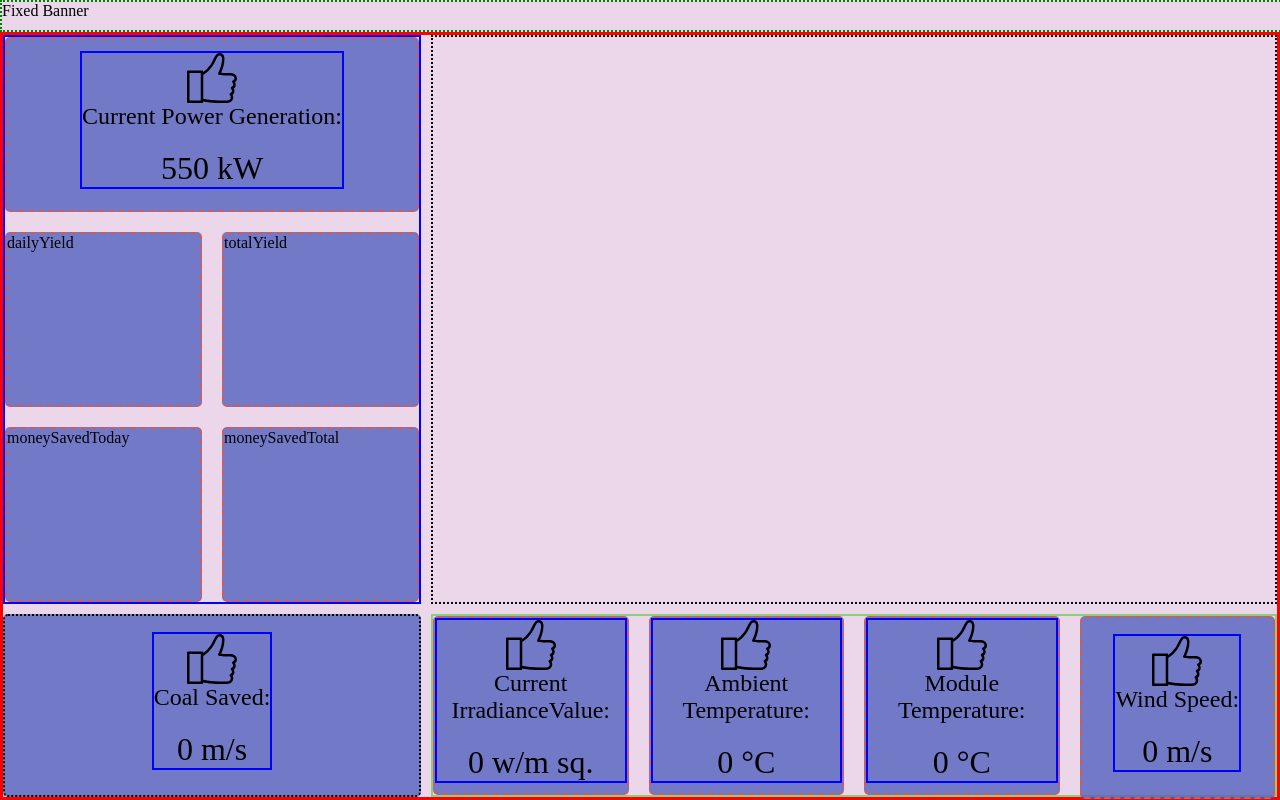
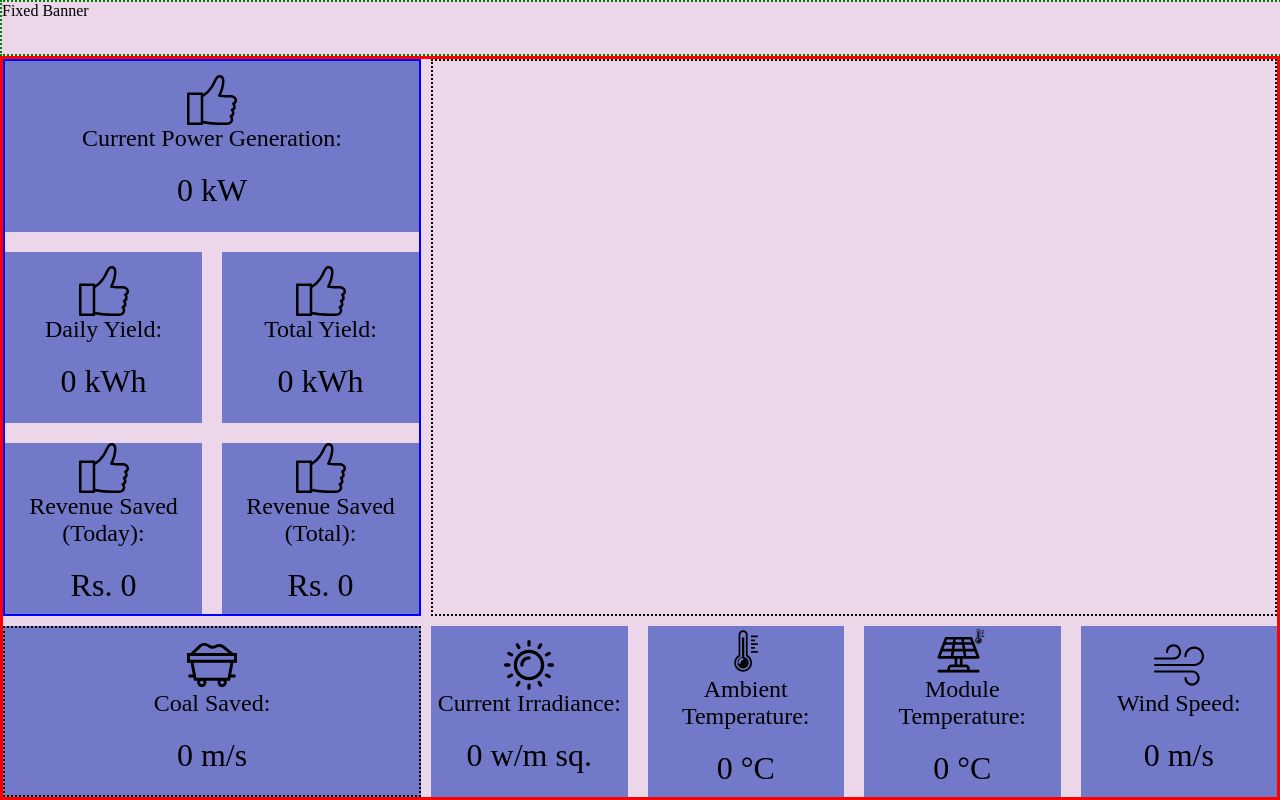
Before and after one commit to aliiqbal88/monitoringserver, a website with bundled scripts: page client/index.html in a window 1280 px wide. Built offline with nearby package versions, Linux system fonts and the light colour scheme; no server answers; a script that the page names is missing.

```diff
--- a/client/index.html
+++ b/client/index.html
@@ -43,10 +43,15 @@
   <!-- <script src="https://cdnjs.cloudflare.com/ajax/libs/Chart.js/2.4.0/Chart.bundle.js"></script> -->
   <script src="https://cdnjs.cloudflare.com/ajax/libs/moment.js/2.22.2/moment.min.js"></script>
   <script src="https://cdn.jsdelivr.net/npm/chart.js@2.8.0"></script>
+  <script src="https://code.jquery.com/jquery-3.5.0.min.js"
+  integrity="sha256-xNzN2a4ltkB44Mc/Jz3pT4iU1cmeR0FkXs4pru/JxaQ="
+  crossorigin="anonymous"></script>
 
+  <script src='./scripts/charting.js' type="module"> </script>
+  <script src='./scripts/other.js' type="module"> </script>
 
-  <script src="https://cdnjs.cloudflare.com/ajax/libs/hammer.js/2.0.8/hammer.js"></script>
-  <script src="https://cdnjs.cloudflare.com/ajax/libs/chartjs-plugin-zoom/0.6.3/chartjs-plugin-zoom.js"></script>
+  <!-- <script src="https://cdnjs.cloudflare.com/ajax/libs/hammer.js/2.0.8/hammer.js"></script> -->
+  <!-- <script src="https://cdnjs.cloudflare.com/ajax/libs/chartjs-plugin-zoom/0.6.3/chartjs-plugin-zoom.js"></script> -->
   <!-- <link rel="stylesheet" href="https://stackpath.bootstrapcdn.com/bootstrap/4.4.1/css/bootstrap.min.css"> -->
   <link rel="stylesheet" type="text/css" href="styleSheet.css">
   <title>My Chart.js charset</title>
@@ -68,26 +73,61 @@
         <div id="outputPower" class="box">
           <div class="allCenter">
             <div class="icon">
-              <img src="svg/like.svg" alt="like">
+              <img src="svg/like.svg" alt="like" class="iconDim">
             </div>
             Current Power Generation:
             <div id="outputPowerValue">
-              550 kW
+              0 kW
             </div>
           </div>
         </div>
 
-        <div id="dailyYield" class="box">
-          dailyYield
+        <div id="dailyYield" class="weatherStyle box">
+          <div class="allCenter">
+            <div class="icon">
+              <img src="svg/like.svg" alt="like" class="iconDim">
+            </div>
+            Daily Yield:
+            <div id="dailyYieldValue" class="weatherPlane">
+              0 kWh
+            </div>
+          </div>
         </div>
-        <div id="totalYield" class="box">
-          totalYield
+
+        <div id="totalYield" class="weatherStyle box">
+          <div class="allCenter">
+            <div class="icon">
+              <img src="svg/like.svg" alt="like" class="iconDim">
+            </div>
+            Total Yield:
+            <div id="totalYieldValue" class="weatherPlane">
+              0 kWh
+            </div>
+          </div>
         </div>
-        <div id="moneySavedToday" class="box">
-          moneySavedToday
+
+        <div id="moneySavedToday" class="weatherStyle box">
+          <div class="allCenter">
+            <div class="icon">
+              <img src="svg/like.svg" alt="like" class="iconDim">
+            </div>
+            Revenue Saved (Today):
+            <div id="moneySavedTodayValue" class="weatherPlane" >
+              Rs. 0
+            </div>
+          </div>
         </div>
-        <div id="moneySavedTotal" class="box">
-          moneySavedTotal
+
+        <div id="moneySavedTotal" class="weatherStyle box">
+          <div class="allCenter">
+            <div class="icon">
+              <img src="svg/like.svg" alt="like" class="iconDim">
+            </div>
+            Revenue Saved (Total):
+            <div id="moneySavedTotalValue" class="weatherPlane">
+              Rs. 0
+            </div>
+          </div>
         </div>
       </div>
 
@@ -95,9 +135,9 @@
         <div id="irradiance" class="weatherStyle box">
           <div class="allCenter">
             <div class="icon">
-              <img src="svg/like.svg" alt="like">
+              <img src="svg/sun.svg" alt="like" class="iconDim">
             </div>
-            Current IrradianceValue:
+            Current Irradiance:
             <div id="irradianceValue" class="weatherPlane">
               0 w/m sq.
             </div>
@@ -106,7 +146,7 @@
         <div id="ambientTemp" class="weatherStyle box">
           <div class="allCenter">
             <div class="icon">
-              <img src="svg/like.svg" alt="like">
+              <img src="svg/temperature.svg" alt="like" class="iconDim">
             </div>
             Ambient Temperature:
             <div id="ambientTempValue" class="weatherPlane">
@@ -117,7 +157,7 @@
         <div id="moduleTemp" class="weatherStyle box">
           <div class="allCenter">
             <div class="icon">
-              <img src="svg/like.svg" alt="like">
+              <img src="svg/solarTemp.svg" alt="like" class="iconDim">
             </div>
             Module Temperature:
             <div id="moduleTempValue" class="weatherPlane">
@@ -128,7 +168,7 @@
         <div id="windSpeed" class="weatherStyle box hheight">
           <div class="allCenter">
             <div class="icon">
-              <img src="svg/like.svg" alt="like">
+              <img src="svg/wind.svg" alt="like" class="iconDim">
             </div>
             Wind Speed:
             <div id="windSpeedValue" class="weatherPlane">
@@ -139,9 +179,10 @@
       </div>
 
       <div id="ecoPlane" class="weatherStyle box">
-        <div class="allCenter">
+        <div id="ecoShow" class="allCenter">
           <div class="icon">
-            <img id="iconPath" src="svg/like.svg" alt="like">
+            <img id="iconPath" class="iconDim" src="svg/coal.svg" alt="like">
+            <!-- <iframe id="iconPath" src="svg/coal.svg"></iframe> -->
           </div>
           <div id="ecoLabel">
             Coal Saved:
@@ -164,9 +205,9 @@
     <img src="svg/like.svg" alt="like">
   </div> -->
 
-  <script src='./scripts/charting.js'>
 
-  </script>
+
+
 
 </body>
 
--- a/client/scripts/charting.js
+++ b/client/scripts/charting.js
@@ -1,4 +1,7 @@
 "use strict"
+export var lastPacketExport = [];
+
+
 
 document.addEventListener('DOMContentLoaded',function(){init();});
 
@@ -28,6 +31,9 @@
             var lastPacket = recData[recData.length-1];
             console.log('lastPacket');
             console.log(lastPacket);
+
+            lastPacketExport = lastPacket;
+
             var currentRadiation = lastPacket.weatherData.WSolarRadiation;
             var currentAmbentTemp = lastPacket.weatherData.WAmbientTemperature;
             var currentModuleTemp = lastPacket.weatherData.WPVModuleTemperature;
--- /dev/null
+++ b/client/scripts/other.js
@@ -0,0 +1,47 @@
+"use strict"
+
+import {lastPacketExport} from './charting.js'
+
+console.log('beforeJquery');
+
+var ecoIter = 1;
+var ecoCycle = [{
+        title: "Coal Saved:",
+        icon: 'svg/coal.svg',
+        value: 0,
+        unit: "Tonnes"
+    },
+    {
+        title:"Trees Saved",
+        icon:"svg/tree.svg",
+        value: 0,
+        unit: ""
+    },
+    {
+        title: "CO2 Reduced",
+        icon: 'svg/co2.svg',
+        value: 0,
+        unit: "Tonnes"
+    }
+
+]
+
+
+$(document).ready(function(){
+    //console.log('after jquery');
+
+    setInterval(() => {
+        $("#ecoShow")
+            .fadeOut(1000,()=>{
+                $("#ecoLabel").text(ecoCycle[ecoIter].title);
+                //console.log(ecoCycle[ecoIter].icon);
+                $("#iconPath").attr('src',ecoCycle[ecoIter].icon);
+                ecoIter= (ecoIter+1)%ecoCycle.length;
+
+            })
+            .fadeIn(1000);
+    }, 5000);
+
+
+
+});
--- a/client/styleSheet.css
+++ b/client/styleSheet.css
@@ -100,7 +100,7 @@
 
         #weatherPlane{
             grid-area: 4/3/5/7;
-            border: 2px solid rgba(77, 202, 39, 0.582);
+            /* border: 2px solid rgba(77, 202, 39, 0.582); */
             display: grid;
             gap:20px;
             grid-template-columns: repeat(4,1fr);
@@ -143,18 +143,20 @@
 
     .box{
         background-color: rgba(77, 94, 190, 0.767);
-        border-width: 2px;
+        /* border-width: 2px;
         border-style: dashed;
         border-color: indianred;
-        border-radius: 5px;
+        border-radius: 5px; */
     }
 
 
     .allCenter{
         display: inline-block;
-        border: 2px solid blue;
+        /* border: 2px solid blue; */
         margin-bottom: 10px;
     }
+
+
   .icon {
     height: 50px;
     width: 50px;
@@ -165,3 +167,9 @@
   .hheight{
     height: 100%;
   }
+
+
+  .iconDim{
+    width:100%;
+      height:100%;
+  }
```
Also changed, not shown: client/svg/backups/coal.svg (added), client/svg/backups/star.svg (added), client/svg/co2.svg (added), client/svg/coal.svg (added), client/svg/solarTemp.svg (added), client/svg/sun.svg (added), client/svg/temperature.svg (added), client/svg/tree.svg (added), client/svg/wind.svg (added), client/svg/yo.png (deleted).
